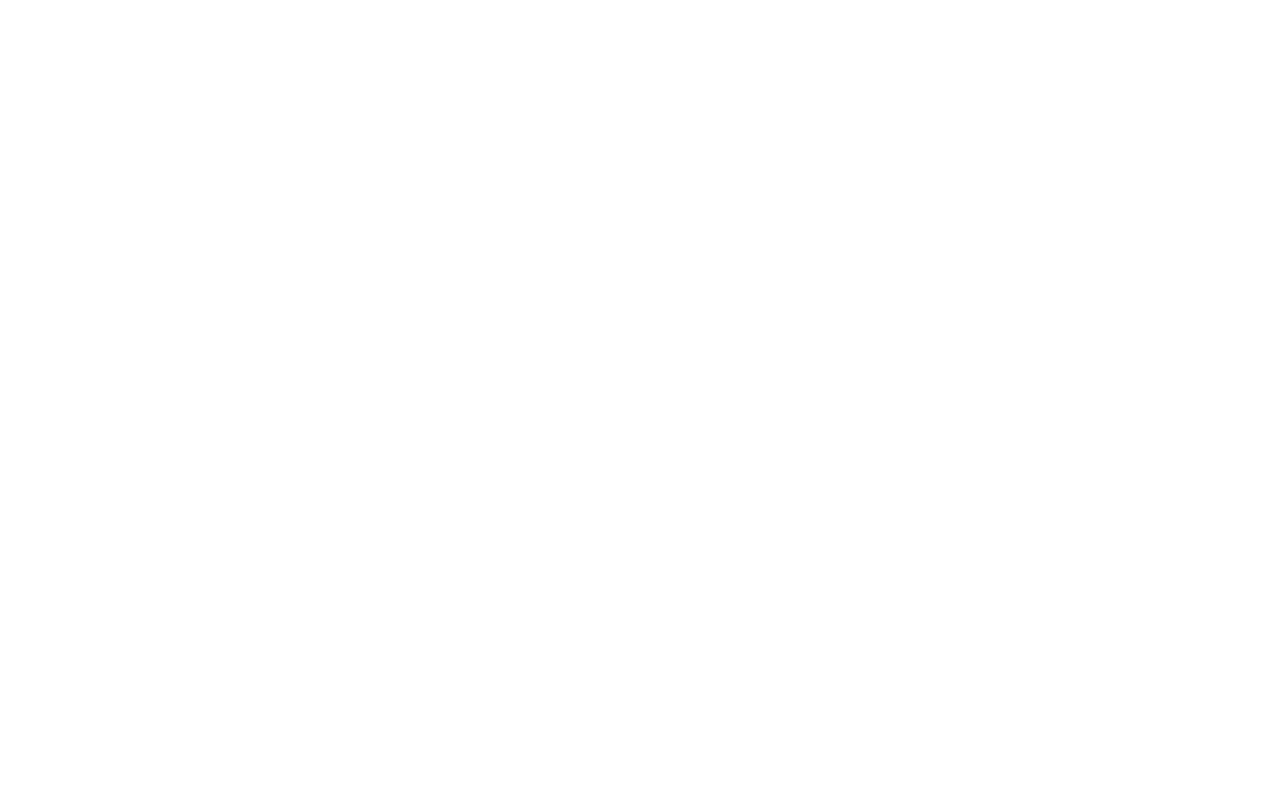
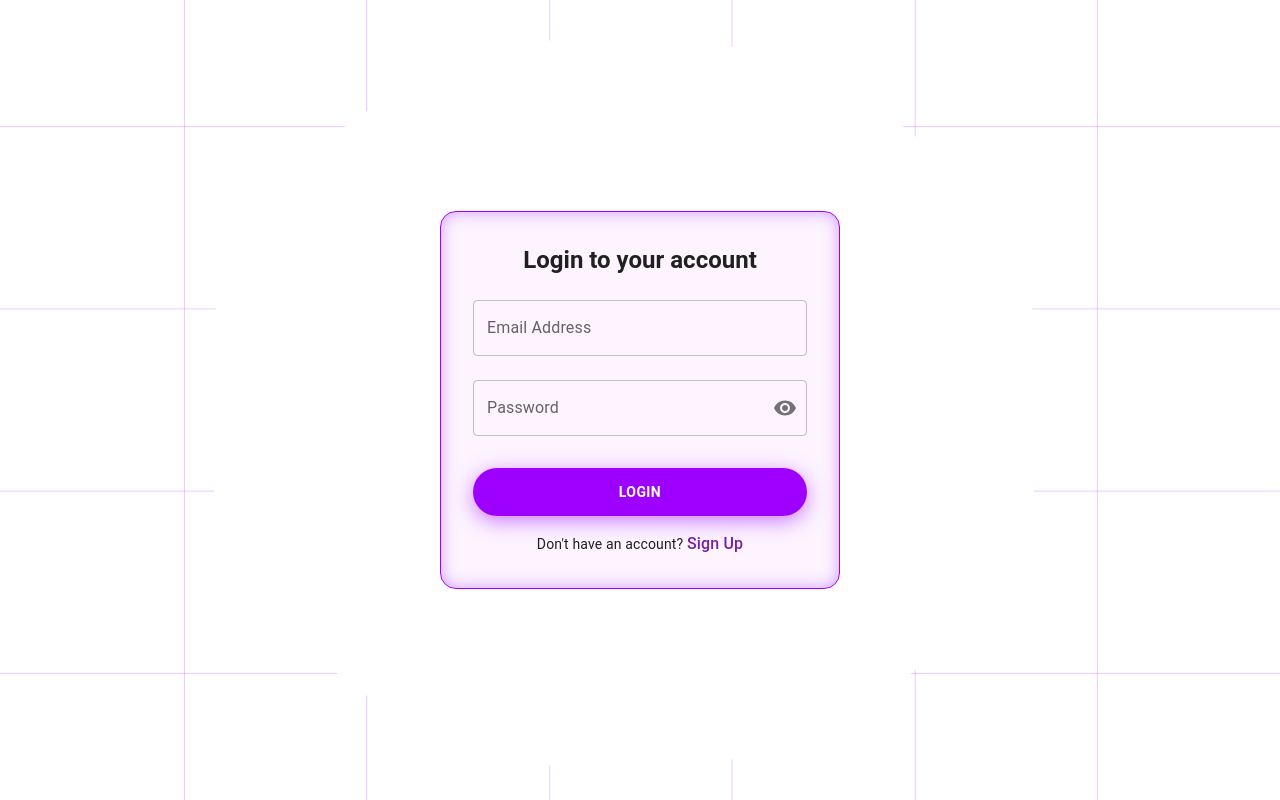
Before and after one commit to Devanshi1202/data_contract, a React (Create React App) app in the folder frontend/: page /login in a window 1280 px wide. Before the commit this address had no page. Built offline with nearby package versions, Linux system fonts and the light colour scheme; no server answers.

Commit message:
Signin, Login & Verification Pages

```diff
--- a/frontend/package.json
+++ b/frontend/package.json
@@ -3,6 +3,7 @@
   "version": "0.1.0",
   "private": true,
   "dependencies": {
+    "@clerk/clerk-react": "^5.31.8",
     "@emotion/react": "^11.14.0",
     "@emotion/styled": "^11.14.0",
     "@mui/icons-material": "^7.1.1",
--- a/frontend/public/index.html
+++ b/frontend/public/index.html
@@ -24,6 +24,10 @@
       work correctly both with client-side routing and a non-root public URL.
       Learn how to configure a non-root public URL by running `npm run build`.
     -->
+    <link
+    rel="stylesheet"
+    href="https://cdnjs.cloudflare.com/ajax/libs/font-awesome/6.5.0/css/all.min.css"
+  />
     <title>React App</title>
   </head>
   <body>
--- a/frontend/src/App.js
+++ b/frontend/src/App.js
@@ -1,12 +1,18 @@
 // App.js
 import React from "react";
 import { BrowserRouter, Routes, Route } from "react-router-dom";
+import { ClerkProvider } from "@clerk/clerk-react";
 // import Layout from "./components/layout/MainLayout";
 // import Dashboard from "./pages/Dashboard/dashboard";
 import SignupPage from "./pages/SignupPage";
+import LoginPage from "./pages/LogInPage";
+import OtpPage from "./pages/OtpPage";
+
+const clerkPubKey = process.env.REACT_APP_CLERK_PUBLISHABLE_KEY;
 
 function App() {
   return (
+    <ClerkProvider publishableKey={clerkPubKey}>
     <BrowserRouter>
       <Routes>
         {/* <Route
@@ -53,10 +59,13 @@ function App() {
         {/* <Route path="*" element={<LoginPage />} /> */}
         {/* <Route path="/login" element={<LoginPage />} /> */}
         <Route path="/sign-up" element={<SignupPage />} />
+        <Route path="/confirm" element={<OtpPage />} />
+        <Route path="/login" element={<LoginPage />} />
         {/* <Route path="/change-password" element={<ChangePassword />} />
         <Route path="/forgot-password" element={<ForgotPassword />} /> */}
       </Routes>
     </BrowserRouter>
+    </ClerkProvider>
   );
 }
 
--- /dev/null
+++ b/frontend/src/pages/LogInPage.jsx
@@ -0,0 +1,114 @@
+import React, { useState } from "react";
+import {
+    Box,
+    Typography,
+    TextField,
+    Button,
+    IconButton,
+    InputAdornment,
+} from "@mui/material";
+import { Visibility, VisibilityOff } from "@mui/icons-material";
+import bg from "../assets/svg/Background.svg";
+
+
+const LogInPage = () => {
+    const [showPassword, setShowPassword] = useState(false);
+    const [password, setPassword] = useState("");
+
+    const toggleVisibility = () => setShowPassword((prev) => !prev);
+
+    return (
+        <Box
+            sx={{
+                height: "100vh",
+                display: "flex",
+                alignItems: "center",
+                justifyContent: "center",
+                backgroundImage: `url(${bg})`,
+                backgroundRepeat: "no-repeat",
+                backgroundSize: "cover",
+                backgroundPosition: "center",
+            }}
+        >
+            <Box
+                sx={{
+                    width: 400,
+                    bgcolor: "#fdf4ff",
+                    p: 4,
+                    border: "1px solid #9D00FF",
+                    borderRadius: 4,
+                    boxShadow: "inset 0 0 15px rgba(180, 81, 255, 0.55)",
+                    display: "flex",
+                    flexDirection: "column",
+                    alignItems: "center",
+                    mx: "auto",
+                }}
+            >
+                <Typography variant="h5" fontWeight="bold" gutterBottom>
+                    Login to your account
+                </Typography>
+
+                <TextField
+                    fullWidth
+                    label="Email Address"
+                    placeholder="Enter your email address"
+                    margin="normal"
+                    variant="outlined"
+                />
+
+                {/* Password Field */}
+                <TextField
+                    fullWidth
+                    label="Password"
+                    type={showPassword ? "text" : "password"}
+                    placeholder="Enter your password"
+                    margin="normal"
+                    variant="outlined"
+                    value={password}
+                    onChange={(e) => setPassword(e.target.value)}
+                    InputProps={{
+                        endAdornment: (
+                            <InputAdornment position="end">
+                                <IconButton onClick={toggleVisibility} edge="end">
+                                    {showPassword ? <VisibilityOff /> : <Visibility />}
+                                </IconButton>
+                            </InputAdornment>
+                        ),
+                    }}
+                />
+
+                {/* Submit Button */}
+                <Button
+                    fullWidth
+                    sx={{
+                        mt: 3,
+                        py: 1.5,
+                        backgroundColor: "#9D00FF",
+                        color: "white",
+                        fontWeight: "bold",
+                        borderRadius: 99,
+                        boxShadow: "0 5px 20px rgba(157, 0, 255, 0.5)",
+                        "&:hover": {
+                            backgroundColor: "#8500d6",
+                        },
+                    }}
+                >
+                    Login
+                </Button>
+
+                {/* Login Text */}
+                <Typography mt={2} variant="body2">
+                    Don't have an account?{" "}
+                    <Typography
+                        component="span"
+                        sx={{ color: "#7b1fa2", cursor: "pointer", fontWeight: 500 }}
+                    >
+                        Sign Up
+                    </Typography>
+                </Typography>
+            </Box>
+        </Box>
+    );
+};
+
+export default LogInPage;
--- /dev/null
+++ b/frontend/src/pages/OtpPage.jsx
@@ -0,0 +1,102 @@
+import React, { useState, useRef } from "react";
+import {
+  Box,
+  Typography,
+  TextField,
+  Button,
+} from "@mui/material";
+import bg from "../assets/svg/Background.svg";
+
+const OtpPage = () => {
+  const [otp, setOtp] = useState(["", "", "", "", "", ""]);
+  const inputsRef = useRef([]);
+
+  const handleChange = (value, index) => {
+    const newOtp = [...otp];
+    newOtp[index] = value;
+    setOtp(newOtp);
+
+    if (value && index < 5) {
+      inputsRef.current[index + 1].focus();
+    }
+  };
+
+  const handleSubmit = (e) => {
+    e.preventDefault();
+    const otpCode = otp.join("");
+    console.log("Submitted OTP:", otpCode);
+    // Handle verification
+  };
+
+  return (
+    <Box
+      sx={{
+        height: "100vh",
+        backgroundImage: `url(${bg})`,
+        backgroundRepeat: "no-repeat",
+        backgroundSize: "cover",
+        backgroundPosition: "center",
+        display: "flex",
+        alignItems: "center",
+        justifyContent: "center",
+      }}
+    >
+      <Box
+        component="form"
+        onSubmit={handleSubmit}
+        sx={{
+          width: 500,
+          bgcolor: "#fdf4ff",
+          p: 4,
+          border: "1px solid #9D00FF",
+          borderRadius: 4,
+          boxShadow: "inset 0 0 15px rgba(180, 81, 255, 0.55)",
+          display: "flex",
+          flexDirection: "column",
+          alignItems: "center",
+        }}
+      >
+        <Typography variant="h6" fontWeight="bold" gutterBottom>
+          Enter OTP
+        </Typography>
+        <Box sx={{ display: "flex", gap: 1, mt: 2 }}>
+          {otp.map((digit, index) => (
+            <TextField
+              key={index}
+              inputRef={(el) => (inputsRef.current[index] = el)}
+              value={digit}
+              onChange={(e) => handleChange(e.target.value.slice(0, 1), index)}
+              inputProps={{ maxLength: 1, style: { textAlign: "center", fontSize: "20px" } }}
+              sx={{
+                width: 55,
+                "& .MuiOutlinedInput-root": {
+                  borderRadius: 2,
+                },
+              }}
+            />
+          ))}
+        </Box>
+        <Button
+          type="submit"
+          fullWidth
+          sx={{
+            mt: 3,
+            py: 1.5,
+            backgroundColor: "#9D00FF",
+            color: "white",
+            fontWeight: "bold",
+            borderRadius: 99,
+            boxShadow: "0 5px 20px rgba(157, 0, 255, 0.5)",
+            "&:hover": {
+              backgroundColor: "#8500d6",
+            },
+          }}
+        >
+          Verify OTP
+        </Button>
+      </Box>
+    </Box>
+  );
+};
+
+export default OtpPage;
--- a/frontend/src/pages/SignupPage.jsx
+++ b/frontend/src/pages/SignupPage.jsx
@@ -6,40 +6,44 @@ import {
   Button,
   IconButton,
   InputAdornment,
-  LinearProgress,
 } from "@mui/material";
 import { Visibility, VisibilityOff } from "@mui/icons-material";
-// import GitHubIcon from '@mui/icons-material/GitHub';
-// import GoogleIcon from '@mui/icons-material/Google';
+import { useSignUp } from "@clerk/clerk-react";
+import { useNavigate } from "react-router-dom";
 import bg from "../assets/svg/Background.svg";
 
-const getPasswordStrength = (password) => {
-  let score = 0;
-  if (!password)
-    return { score: 0, label: "Weak", percentage: 0, color: "#f44336" };
-  if (password.length >= 8) score += 1;
-  if (/[A-Z]/.test(password)) score += 1;
-  if (/[0-9]/.test(password)) score += 1;
-  if (/[^A-Za-z0-9]/.test(password)) score += 1;
+const SignUpPage = () => {
+  const [name, setName] = useState("");
+  const [emailAddress, setEmailAddress] = useState("");
+  const [password, setPassword] = useState("");
+  const [confirmPassword, setConfirmPassword] = useState("");
+  const [showPassword, setShowPassword] = useState(false);
 
-  const labels = ["Weak", "Fair", "Good", "Strong", "Very Strong"];
-  const colors = ["#f44336", "#ff9800", "#ffc107", "#2196f3", "#4caf50"];
+  const { signUp } = useSignUp();
+  const navigate = useNavigate();
 
-  return {
-    score,
-    label: labels[score],
-    color: colors[score],
-    percentage: (score / 4) * 100,
+  const handleSignUp = async () => {
+    if (password !== confirmPassword) {
+      alert("Passwords do not match.");
+      return;
+    }
+
+    try {
+      await signUp.create({
+        emailAddress,
+        password,
+        firstName: name,
+      });
+
+      await signUp.prepareEmailAddressVerification({ strategy: "email_code" });
+
+      // Navigate to /confirm
+      navigate("/confirm");
+    } catch (err) {
+      console.error(err);
+      alert(err?.errors?.[0]?.message || "Sign up failed.");
+    }
   };
-};
-
-const SignUpPage = () => {
-  const [showPassword, setShowPassword] = useState(false);
-  const [password, setPassword] = useState("");
-
-  const toggleVisibility = () => setShowPassword((prev) => !prev);
-
-  const strength = getPasswordStrength(password);
 
   return (
     <Box
@@ -51,7 +55,6 @@ const SignUpPage = () => {
         backgroundImage: `url(${bg})`,
         backgroundRepeat: "no-repeat",
         backgroundSize: "cover",
-        backgroundPosition: "center",
       }}
     >
       <Box
@@ -64,8 +67,6 @@ const SignUpPage = () => {
           boxShadow: "inset 0 0 15px rgba(180, 81, 255, 0.55)",
           display: "flex",
           flexDirection: "column",
-          alignItems: "center",
-          mx: "auto",
         }}
       >
         <Typography variant="h5" fontWeight="bold" gutterBottom>
@@ -73,43 +74,32 @@ const SignUpPage = () => {
         </Typography>
 
         <TextField
+          label="Name"
           fullWidth
-          label="Name"
-          placeholder="Enter your name"
           margin="normal"
-          variant="outlined"
+          value={name}
+          onChange={(e) => setName(e.target.value)}
         />
 
         <TextField
+          label="Email Address"
           fullWidth
-          label="Organization Name"
-          placeholder=""
           margin="normal"
-          variant="outlined"
+          value={emailAddress}
+          onChange={(e) => setEmailAddress(e.target.value)}
         />
 
         <TextField
-          fullWidth
-          label="Email Address"
-          placeholder="Enter your email address"
-          margin="normal"
-          variant="outlined"
-        />
-
-        {/* Password Field */}
-        <TextField
-          fullWidth
           label="Password"
           type={showPassword ? "text" : "password"}
-          placeholder="Create your password"
+          fullWidth
           margin="normal"
-          variant="outlined"
           value={password}
           onChange={(e) => setPassword(e.target.value)}
           InputProps={{
             endAdornment: (
               <InputAdornment position="end">
-                <IconButton onClick={toggleVisibility} edge="end">
+                <IconButton onClick={() => setShowPassword(!showPassword)}>
                   {showPassword ? <VisibilityOff /> : <Visibility />}
                 </IconButton>
               </InputAdornment>
@@ -117,39 +107,17 @@ const SignUpPage = () => {
           }}
         />
 
-        {/* Password Strength Indicator */}
-        {password && (
-          <Box sx={{ width: "100%", mt: 1 }}>
-            <LinearProgress
-              variant="determinate"
-              value={strength.percentage}
-              sx={{
-                height: 8,
-                borderRadius: 5,
-                backgroundColor: "#eee",
-                "& .MuiLinearProgress-bar": {
-                  backgroundColor: strength.color,
-                },
-              }}
-            />
-            <Typography variant="body2" sx={{ mt: 0.5, color: strength.color }}>
-              {strength.label}
-            </Typography>
-          </Box>
-        )}
-
-        {/* Confirm Password */}
         <TextField
-          fullWidth
           label="Confirm Password"
           type={showPassword ? "text" : "password"}
-          placeholder="Enter confirm password"
+          fullWidth
           margin="normal"
-          variant="outlined"
+          value={confirmPassword}
+          onChange={(e) => setConfirmPassword(e.target.value)}
           InputProps={{
             endAdornment: (
               <InputAdornment position="end">
-                <IconButton onClick={toggleVisibility} edge="end">
+                <IconButton onClick={() => setShowPassword(!showPassword)}>
                   {showPassword ? <VisibilityOff /> : <Visibility />}
                 </IconButton>
               </InputAdornment>
@@ -157,9 +125,8 @@ const SignUpPage = () => {
           }}
         />
 
-        {/* Submit Button */}
         <Button
-          fullWidth
+          variant="contained"
           sx={{
             mt: 3,
             py: 1.5,
@@ -168,24 +135,12 @@ const SignUpPage = () => {
             fontWeight: "bold",
             borderRadius: 99,
             boxShadow: "0 5px 20px rgba(157, 0, 255, 0.5)",
-            "&:hover": {
-              backgroundColor: "#8500d6",
-            },
+            "&:hover": { backgroundColor: "#8500d6" },
           }}
+          onClick={handleSignUp}
         >
-          Create an account
+          Create Account
         </Button>
-
-        {/* Login Text */}
-        <Typography mt={2} variant="body2">
-          Already have an account?{" "}
-          <Typography
-            component="span"
-            sx={{ color: "#7b1fa2", cursor: "pointer", fontWeight: 500 }}
-          >
-            Login
-          </Typography>
-        </Typography>
       </Box>
     </Box>
   );
```
Also changed, not shown: 2 other files (tests, documents, lock files or other folders).
